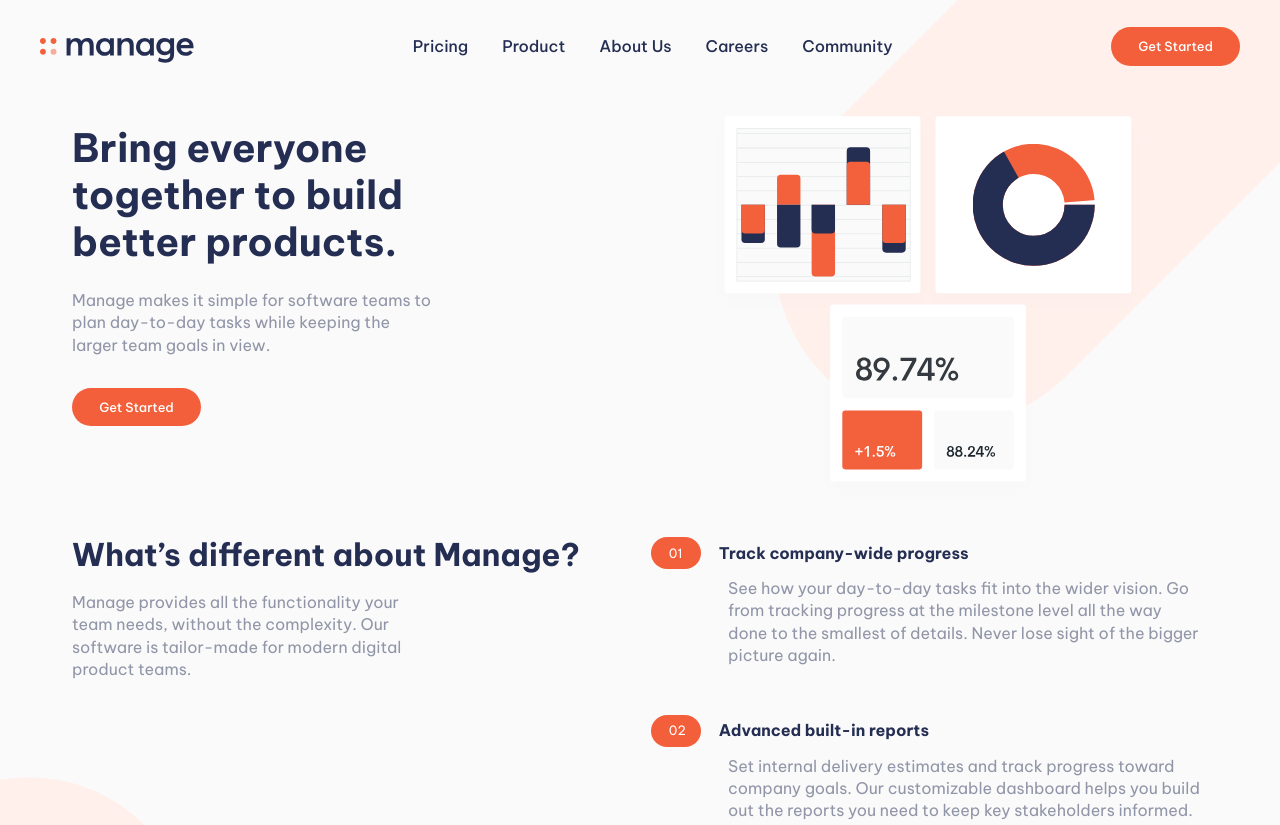
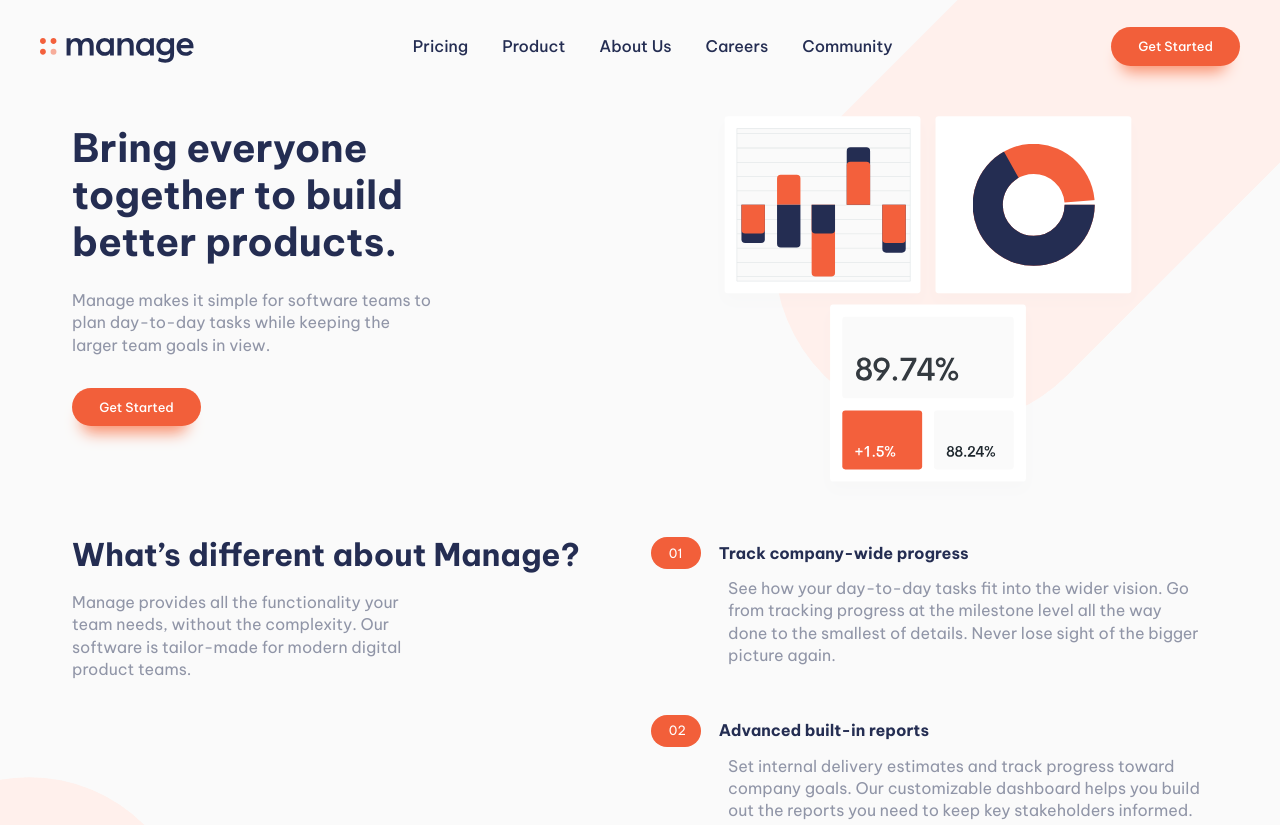
Before and after one commit to johnjanieltr/manage-landing-page, a website built with Vite: page index.html in a window 1280 px wide. Shown: the top 825 px of the page. Built offline with nearby package versions, Linux system fonts and the light colour scheme.

Commit message:
shadow effect on buttons

```diff
--- a/assets/css/main.css
+++ b/assets/css/main.css
@@ -143,7 +143,6 @@ body {
   max-width: var(--max-width);
   margin-left: auto;
   margin-right: auto;
-  background-color: inherit;
 }
 
 .header__logo-wrapper {
@@ -535,6 +534,7 @@ body {
 
 /* ******* BTNS ******* */
 .btn {
+  position: relative;
   display: inline-block;
   padding: 0.5rem 1.7rem;
   font-size: var(--step--2);
@@ -545,6 +545,19 @@ body {
   border-radius: 1.7rem;
   cursor: pointer;
   transition: background-color 0.2s ease;
+}
+
+.btn::after {
+  /* shadow for the btns */
+  content: "";
+  position: absolute;
+  top: 0.7rem;
+  left: 0.55rem;
+  z-index: -1;
+  width: 83%;
+  height: 1.5rem;
+  border-radius: inherit;
+  box-shadow: 0 10px 15px var(--bright-red-hover-state);
 }
 
 .btn-header-contain {
--- a/index.html
+++ b/index.html
@@ -138,7 +138,7 @@
           </svg>
         </span>
         <span class="btn-wrapper hidden"
-          ><a href="#" class="btn btn--header">Get Started</a></span
+          ><a href="#" class="btn">Get Started</a></span
         >
       </div>
     </header>
```
